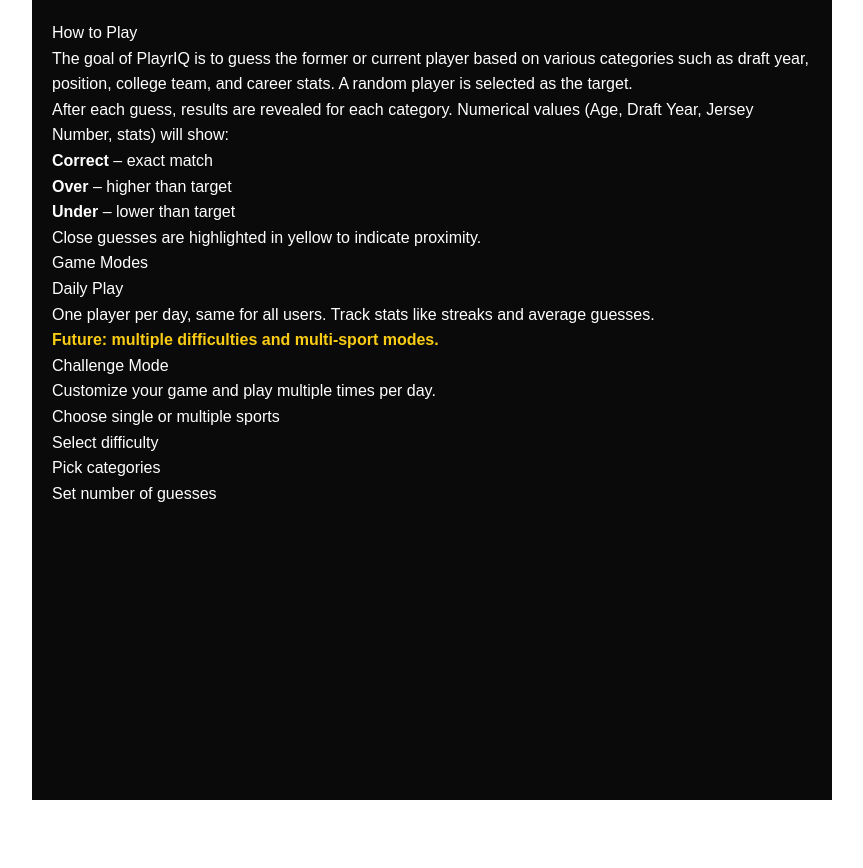
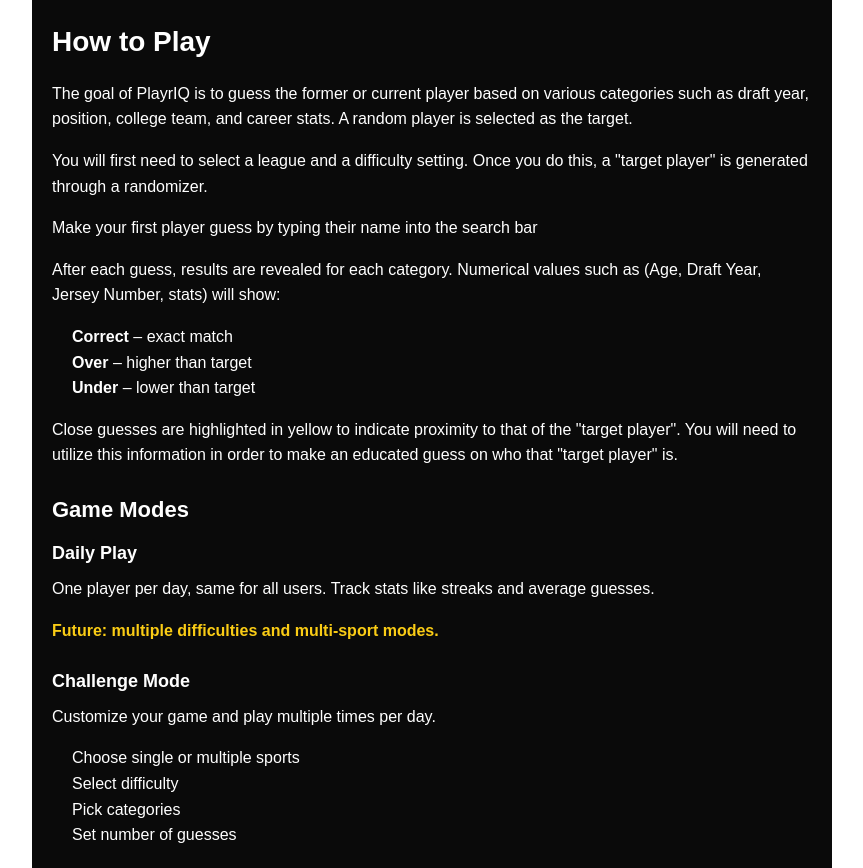
Before and after one commit to cconner91/playriq, a Next.js app: page /how-to-play in a window 1280 px wide. Shown: the whole page, without its empty margins (208-1071 px from the left). Before the commit the page ends 800 px from the top, so only its background shows below. Built offline with nearby package versions, Linux system fonts and the light colour scheme.

Commit message:
minor ui updates

```diff
--- a/app/how-to-play/page.tsx
+++ b/app/how-to-play/page.tsx
@@ -11,47 +11,65 @@
         lineHeight: 1.6,
       }}
     >
-      <h1>How to Play</h1>
+      <h1 style={{ fontSize: "28px", fontWeight: "bold", marginBottom: "16px" }}>
+        How to Play
+      </h1>
 
-      <p>
+      <p style={{ marginBottom: "16px" }}>
         The goal of PlayrIQ is to guess the former or current player based on various
         categories such as draft year, position, college team, and career stats.
         A random player is selected as the target.
       </p>
+      <p style={{ marginBottom: "16px" }}>
+        You will first need to select a league and a difficulty setting. Once you do this, a "target player"
+        is generated through a randomizer.
+      </p>
+      <p style={{ marginBottom: "16px" }}>
+        Make your first player guess by typing their name into the search bar
+      </p>
 
-      <p>
-        After each guess, results are revealed for each category. Numerical values
+      <p style={{ marginBottom: "16px" }}>
+        After each guess, results are revealed for each category. Numerical values such as
         (Age, Draft Year, Jersey Number, stats) will show:
       </p>
 
-      <ul>
+      <ul style={{ marginBottom: "16px", paddingLeft: "20px" }}>
         <li><strong>Correct</strong> – exact match</li>
         <li><strong>Over</strong> – higher than target</li>
         <li><strong>Under</strong> – lower than target</li>
       </ul>
 
-      <p>
-        Close guesses are highlighted in yellow to indicate proximity.
+      <p style={{ marginBottom: "24px" }}>
+        Close guesses are highlighted in yellow to indicate proximity to that of the "target player".
+        You will need to utilize this information in order to make an educated guess on who that "target player" is.
       </p>
 
-      <h2>Game Modes</h2>
+      <h2 style={{ fontSize: "22px", fontWeight: "bold", marginBottom: "12px" }}>
+        Game Modes
+      </h2>
 
-      <h3>Daily Play</h3>
-      <p>
+      <h3 style={{ fontSize: "18px", fontWeight: "bold", marginBottom: "8px" }}>
+        Daily Play
+      </h3>
+
+      <p style={{ marginBottom: "16px" }}>
         One player per day, same for all users. Track stats like streaks and
         average guesses.
       </p>
 
-      <p style={{ color: "#facc15", fontWeight: "bold" }}>
+      <p style={{ color: "#facc15", fontWeight: "bold", marginBottom: "24px" }}>
         Future: multiple difficulties and multi-sport modes.
       </p>
 
-      <h3>Challenge Mode</h3>
-      <p>
+      <h3 style={{ fontSize: "18px", fontWeight: "bold", marginBottom: "8px" }}>
+        Challenge Mode
+      </h3>
+
+      <p style={{ marginBottom: "16px" }}>
         Customize your game and play multiple times per day.
       </p>
 
-      <ul>
+      <ul style={{ paddingLeft: "20px" }}>
         <li>Choose single or multiple sports</li>
         <li>Select difficulty</li>
         <li>Pick categories</li>
```
